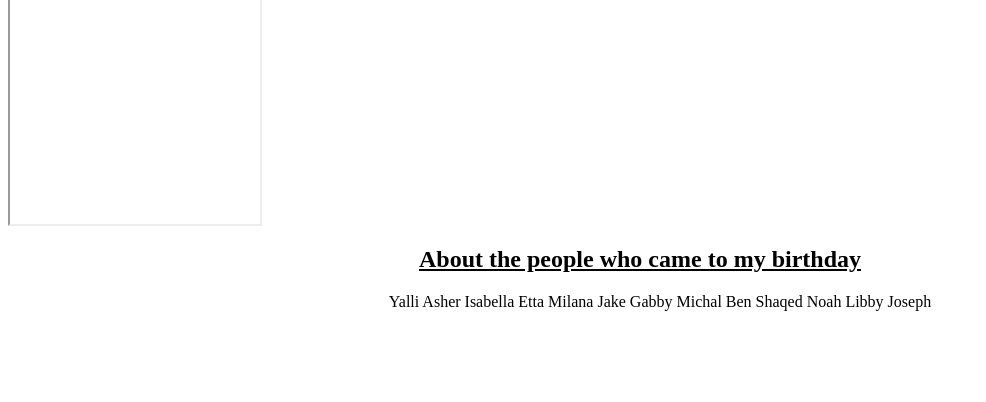
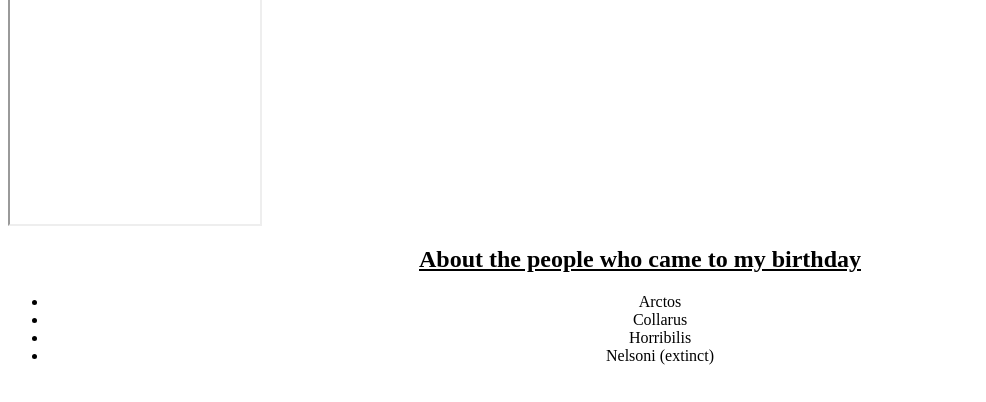
Before and after one commit to yallilevin/birthday, a plain HTML site: page index.html in a window 1280 px wide. Shown: the part 348-750 px from the top of the page, without its empty margins (0-986 px from the left). Drawn offline with Linux system fonts and the light colour scheme.

Commit message:
Update index.html

```diff
--- a/index.html
+++ b/index.html
@@ -11,18 +11,9 @@ src="IMG_20181005_130343.jpg">
   </iframe>
 <center><u><h2>About the people who came to my birthday</h2></u></center>
 <center>
- <ul>
-   <il>Yalli</il>
-   <il>Asher</il>
-   <il>Isabella</il>
-   <il>Etta</il>
-   <il>Milana</il>
-   <il>Jake</il>
-   <il>Gabby</il>
-   <il>Michal</il>
-   <il>Ben</il>
-   <il>Shaqed</il>
-   <il>Noah</il>
-   <il>Libby</il>
-   <il>Joseph</il>
- </ul>
+    <ul>
+      <li>Arctos</li>
+      <li>Collarus</li>
+      <li>Horribilis</li>
+      <li>Nelsoni (extinct)</li>
+    </ul>
```
